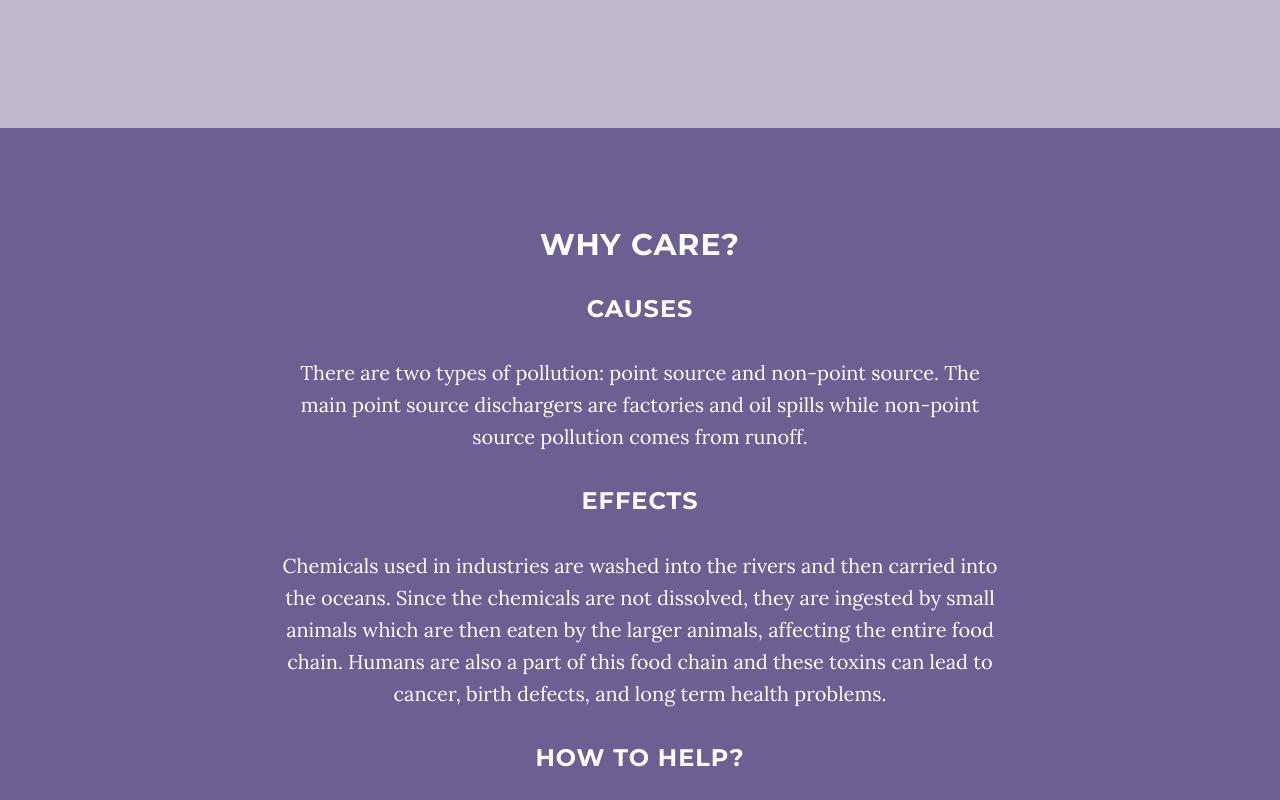
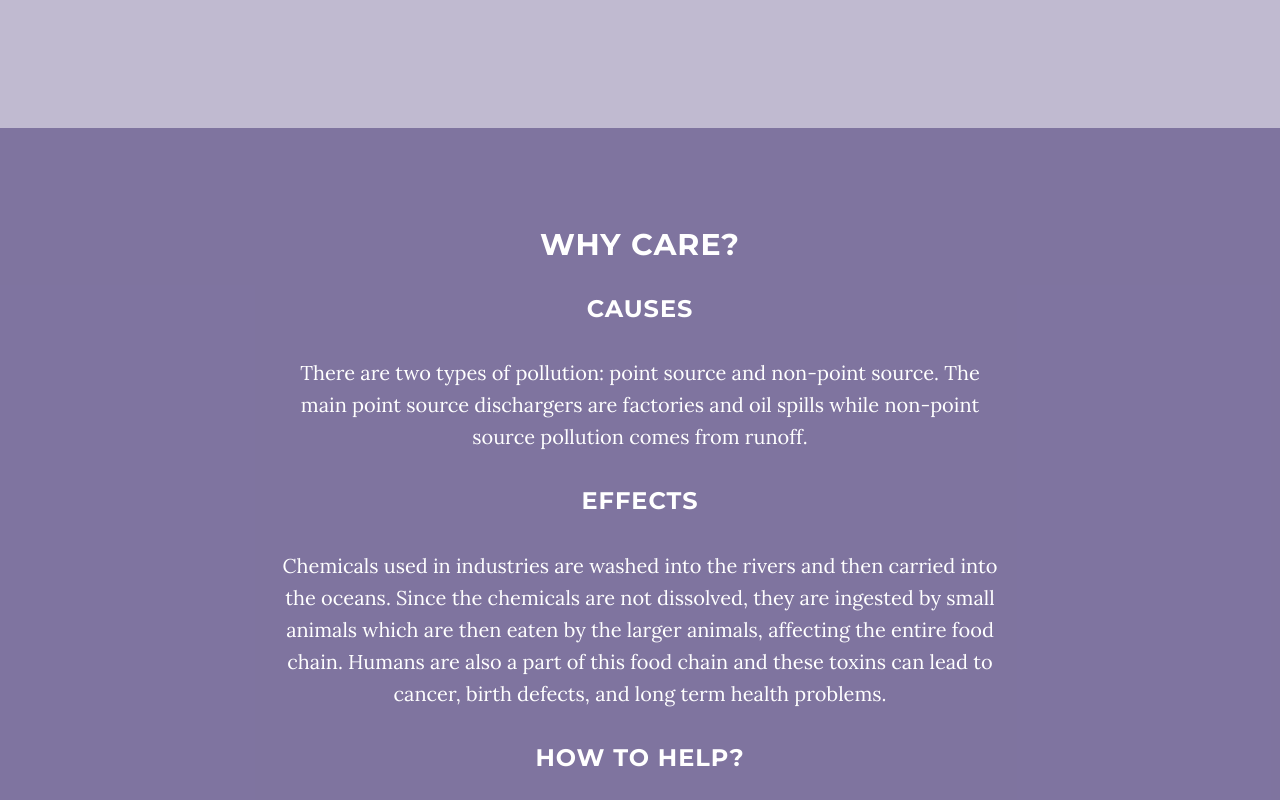
Before and after one commit to emieckey/oceanpollution, a website: page startbootstrap-grayscale-gh-pages/index.html in a window 1280 px wide. Shown: the part 1240-2040 px from the top of the page. Drawn offline with nearby package versions, Linux system fonts and the light colour scheme.

Commit message:
background of why care

```diff
--- a/startbootstrap-grayscale-gh-pages/css/grayscale.css
+++ b/startbootstrap-grayscale-gh-pages/css/grayscale.css
@@ -225,7 +225,7 @@ a:focus {
   width: 100%;
   padding: 50px 0;
   color: white;
-  background-color: #6c5f91;
+  background-color: rgba(108, 95, 145, 0.77);
   -webkit-background-size: cover;
   -moz-background-size: cover;
   background-size: cover;
```
